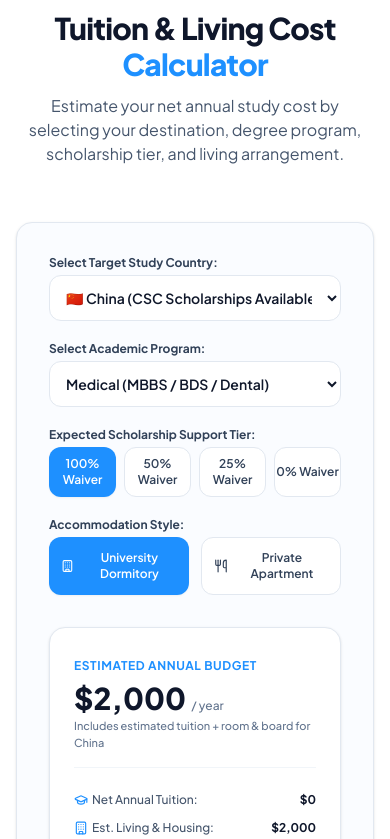
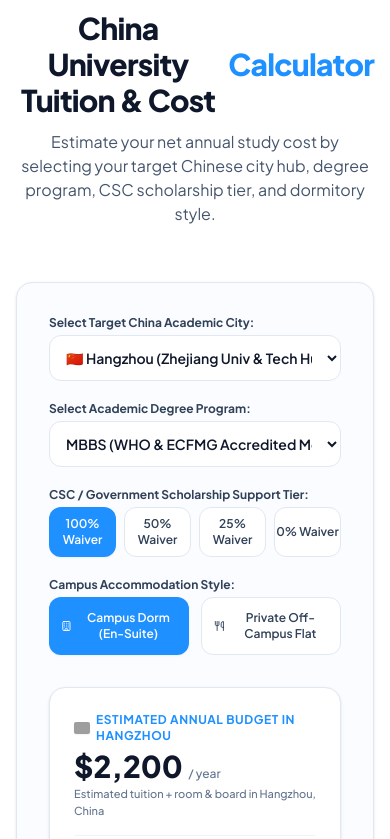
Before and after one commit to 00tatheer00/SBB-Consultancy-Project---China, a Next.js app: page /programs in a window 390 px wide. Shown: the part 4325-5164 px from the top of the page. Built offline with nearby package versions, Linux system fonts and the light colour scheme; grey boxes are pictures that could not be loaded.

Commit message:
Remove all non-China countries across filters and forms; update Hero button to Apply Now

```diff
--- a/src/components/calculator-section.tsx
+++ b/src/components/calculator-section.tsx
@@ -12,37 +12,38 @@ import {
 import { GlassCard } from "./ui/glass-card";
 import { Badge } from "./ui/badge";
 import { Button } from "./ui/button";
+import { ChinaFlag } from "./ui/china-flag";
 
 interface CalculatorSectionProps {
   onOpenBooking: () => void;
 }
 
 export const CalculatorSection: React.FC<CalculatorSectionProps> = ({ onOpenBooking }) => {
-  const [country, setCountry] = useState<string>("China");
-  const [programType, setProgramType] = useState<string>("Medical (MBBS)");
+  const [city, setCity] = useState<string>("Hangzhou");
+  const [programType, setProgramType] = useState<string>("MBBS (Medicine)");
   const [scholarshipLevel, setScholarshipLevel] = useState<string>("100%");
   const [housingStyle, setHousingStyle] = useState<string>("Dorm");
 
-  const countryData: Record<string, { baseTuition: number; baseLiving: number }> = {
-    China: { baseTuition: 3500, baseLiving: 2000 },
-    UK: { baseTuition: 18000, baseLiving: 9000 },
-    Turkey: { baseTuition: 4500, baseLiving: 2500 },
-    Malaysia: { baseTuition: 5500, baseLiving: 3000 },
-    Germany: { baseTuition: 500, baseLiving: 8000 },
-    Australia: { baseTuition: 22000, baseLiving: 12000 },
-    Canada: { baseTuition: 20000, baseLiving: 10000 },
+  const chinaCityData: Record<string, { baseTuition: number; baseLiving: number }> = {
+    Hangzhou: { baseTuition: 3500, baseLiving: 2200 },
+    Shanghai: { baseTuition: 4500, baseLiving: 3200 },
+    Beijing: { baseTuition: 4200, baseLiving: 3000 },
+    Nanjing: { baseTuition: 3200, baseLiving: 2000 },
+    Wuhan: { baseTuition: 2800, baseLiving: 1800 },
+    Guangzhou: { baseTuition: 3600, baseLiving: 2400 },
+    "Xi'an": { baseTuition: 2600, baseLiving: 1600 },
   };
 
-  const currentCountry = countryData[country] || countryData["China"];
+  const currentCity = chinaCityData[city] || chinaCityData["Hangzhou"];
 
   let scholarshipDiscount = 0;
   if (scholarshipLevel === "100%") scholarshipDiscount = 1;
   else if (scholarshipLevel === "50%") scholarshipDiscount = 0.5;
   else if (scholarshipLevel === "25%") scholarshipDiscount = 0.25;
 
-  const finalTuition = currentCountry.baseTuition * (1 - scholarshipDiscount);
-  const housingMultiplier = housingStyle === "Dorm" ? 1 : 1.5;
-  const finalLiving = currentCountry.baseLiving * housingMultiplier;
+  const finalTuition = currentCity.baseTuition * (1 - scholarshipDiscount);
+  const housingMultiplier = housingStyle === "Dorm" ? 1 : 1.4;
+  const finalLiving = currentCity.baseLiving * housingMultiplier;
   const totalAnnualCost = finalTuition + finalLiving;
 
   return (
@@ -51,13 +52,14 @@ export const CalculatorSection: React.FC<CalculatorSectionProps> = ({ onOpenBook
         {/* Section Header */}
         <div className="text-center max-w-3xl mx-auto space-y-3">
           <Badge variant="primary" className="mx-auto">
-            <Calculator className="w-3.5 h-3.5" /> Interactive Financial Tool
+            <Calculator className="w-3.5 h-3.5" /> Interactive China Budget Tool 🇨🇳
           </Badge>
-          <h2 className="text-3xl sm:text-4xl font-extrabold text-slate-900 tracking-tight">
-            Tuition & Living Cost <span className="text-[#1E90FF]">Calculator</span>
+          <h2 className="text-3xl sm:text-4xl font-extrabold text-slate-900 tracking-tight flex items-center justify-center gap-2">
+            <span>China University Tuition & Cost</span>
+            <span className="text-[#1E90FF]">Calculator</span>
           </h2>
           <p className="text-slate-600 text-base sm:text-lg font-normal">
-            Estimate your net annual study cost by selecting your destination, degree program, scholarship tier, and living arrangement.
+            Estimate your net annual study cost by selecting your target Chinese city hub, degree program, CSC scholarship tier, and dormitory style.
           </p>
         </div>
 
@@ -67,47 +69,48 @@ export const CalculatorSection: React.FC<CalculatorSectionProps> = ({ onOpenBook
             <div className="grid grid-cols-1 lg:grid-cols-12 gap-8 items-center">
               {/* Form Controls */}
               <div className="lg:col-span-7 space-y-5 text-left">
-                {/* Country */}
+                {/* City */}
                 <div>
                   <label className="block text-xs font-bold text-slate-700 mb-1">
-                    Select Target Study Country:
+                    Select Target China Academic City:
                   </label>
                   <select
-                    value={country}
-                    onChange={(e) => setCountry(e.target.value)}
+                    value={city}
+                    onChange={(e) => setCity(e.target.value)}
                     className="w-full p-3 rounded-xl border border-slate-200 text-sm font-semibold focus:outline-none focus:border-[#1E90FF] bg-white"
                   >
-                    <option value="China">🇨🇳 China (CSC Scholarships Available)</option>
-                    <option value="UK">🇬🇧 United Kingdom (1-Yr Master's)</option>
-                    <option value="Turkey">🇹🇷 Turkey (Bologna EU Standard)</option>
-                    <option value="Malaysia">🇲🇾 Malaysia (Dual Branch Campuses)</option>
-                    <option value="Germany">🇩🇪 Germany (Tuition-Free Public)</option>
-                    <option value="Australia">🇦🇺 Australia (Group of 8)</option>
-                    <option value="Canada">🇨🇦 Canada (Co-op Internships)</option>
+                    <option value="Hangzhou">🇨🇳 Hangzhou (Zhejiang Univ & Tech Hub)</option>
+                    <option value="Shanghai">🇨🇳 Shanghai (Fudan & SJTU Megacity)</option>
+                    <option value="Beijing">🇨🇳 Beijing (Tsinghua & Peking Capital Hub)</option>
+                    <option value="Nanjing">🇨🇳 Nanjing (Medical & Pharma Hub)</option>
+                    <option value="Wuhan">🇨🇳 Wuhan (HUST & Engineering Hub)</option>
+                    <option value="Guangzhou">🇨🇳 Guangzhou (Canton Trade Hub)</option>
+                    <option value="Xi'an">🇨🇳 Xi'an (Silk Road Academic Hub)</option>
                   </select>
                 </div>
 
                 {/* Program Type */}
                 <div>
                   <label className="block text-xs font-bold text-slate-700 mb-1">
-                    Select Academic Program:
+                    Select Academic Degree Program:
                   </label>
                   <select
                     value={programType}
                     onChange={(e) => setProgramType(e.target.value)}
                     className="w-full p-3 rounded-xl border border-slate-200 text-sm font-semibold focus:outline-none focus:border-[#1E90FF] bg-white"
                   >
-                    <option value="Medical (MBBS)">Medical (MBBS / BDS / Dental)</option>
-                    <option value="Engineering">Engineering (Software, Civil, AI)</option>
-                    <option value="Business">Business (MBA, MSc Finance)</option>
-                    <option value="Pharmacy">Pharmacy & Healthcare</option>
+                    <option value="MBBS (Medicine)">MBBS (WHO & ECFMG Accredited Medicine)</option>
+                    <option value="BDS (Dentistry)">BDS (Dental Surgery)</option>
+                    <option value="Software / AI">Computer Science & Artificial Intelligence</option>
+                    <option value="Engineering">Civil & Mechanical Engineering</option>
+                    <option value="PharmD">PharmD / Pharmaceutical Science</option>
                   </select>
                 </div>
 
-                {/* Scholarship Tier */}
+                {/* CSC Scholarship Tier */}
                 <div>
                   <label className="block text-xs font-bold text-slate-700 mb-1">
-                    Expected Scholarship Support Tier:
+                    CSC / Government Scholarship Support Tier:
                   </label>
                   <div className="grid grid-cols-4 gap-2">
                     {["100%", "50%", "25%", "0%"].map((tier) => (
@@ -115,7 +118,7 @@ export const CalculatorSection: React.FC<CalculatorSectionProps> = ({ onOpenBook
                         key={tier}
                         type="button"
                         onClick={() => setScholarshipLevel(tier)}
-                        className={`py-2 rounded-xl text-xs font-semibold transition-all ${
+                        className={`py-2 rounded-xl text-xs font-semibold transition-all cursor-pointer ${
                           scholarshipLevel === tier
                             ? "bg-[#1E90FF] text-white shadow-xs font-bold"
                             : "bg-white text-slate-700 border border-slate-200 hover:border-[#1E90FF]"
@@ -130,30 +133,30 @@ export const CalculatorSection: React.FC<CalculatorSectionProps> = ({ onOpenBook
                 {/* Housing Style */}
                 <div>
                   <label className="block text-xs font-bold text-slate-700 mb-1">
-                    Accommodation Style:
+                    Campus Accommodation Style:
                   </label>
                   <div className="grid grid-cols-2 gap-3">
                     <button
                       type="button"
                       onClick={() => setHousingStyle("Dorm")}
-                      className={`p-3 rounded-xl text-xs font-semibold transition-all flex items-center justify-center gap-2 ${
+                      className={`p-3 rounded-xl text-xs font-semibold transition-all flex items-center justify-center gap-2 cursor-pointer ${
                         housingStyle === "Dorm"
                           ? "bg-[#1E90FF] text-white shadow-xs font-bold"
                           : "bg-white text-slate-700 border border-slate-200"
                       }`}
                     >
-                      <Building className="w-4 h-4" /> University Dormitory
+                      <Building className="w-4 h-4" /> Campus Dorm (En-Suite)
                     </button>
                     <button
                       type="button"
                       onClick={() => setHousingStyle("Apartment")}
-                      className={`p-3 rounded-xl text-xs font-semibold transition-all flex items-center justify-center gap-2 ${
+                      className={`p-3 rounded-xl text-xs font-semibold transition-all flex items-center justify-center gap-2 cursor-pointer ${
                         housingStyle === "Apartment"
                           ? "bg-[#1E90FF] text-white shadow-xs font-bold"
                           : "bg-white text-slate-700 border border-slate-200"
                       }`}
                     >
-                      <Utensils className="w-4 h-4" /> Private Apartment
+                      <Utensils className="w-4 h-4" /> Private Off-Campus Flat
                     </button>
                   </div>
                 </div>
@@ -162,15 +165,15 @@ export const CalculatorSection: React.FC<CalculatorSectionProps> = ({ onOpenBook
               {/* Display Card */}
               <div className="lg:col-span-5 bg-white p-6 rounded-2xl border border-slate-200 space-y-6 shadow-sm">
                 <div className="border-b border-slate-100 pb-4">
-                  <span className="text-xs font-bold text-[#1E90FF] uppercase tracking-wider">
-                    Estimated Annual Budget
+                  <span className="text-xs font-bold text-[#1E90FF] uppercase tracking-wider flex items-center gap-1.5">
+                    <ChinaFlag size="sm" /> Estimated Annual Budget in {city}
                   </span>
                   <h4 className="text-3xl font-extrabold text-slate-900 mt-1">
                     ${totalAnnualCost.toLocaleString()}{" "}
                     <span className="text-xs font-medium text-slate-500">/ year</span>
                   </h4>
                   <p className="text-[11px] text-slate-500 font-medium mt-0.5">
-                    Includes estimated tuition + room & board for {country}
+                    Estimated tuition + room & board in {city}, China
                   </p>
                 </div>
 
@@ -188,8 +191,8 @@ export const CalculatorSection: React.FC<CalculatorSectionProps> = ({ onOpenBook
                     <span className="font-bold text-slate-900">${finalLiving.toLocaleString()}</span>
                   </div>
                   <div className="flex justify-between items-center text-emerald-700 font-bold bg-emerald-50 p-2.5 rounded-lg border border-emerald-200">
-                    <span>Est. Scholarship Savings:</span>
-                    <span>-${(currentCountry.baseTuition * scholarshipDiscount).toLocaleString()}</span>
+                    <span>Est. CSC Scholarship Savings:</span>
+                    <span>-${(currentCity.baseTuition * scholarshipDiscount).toLocaleString()}</span>
                   </div>
                 </div>
 
@@ -200,7 +203,7 @@ export const CalculatorSection: React.FC<CalculatorSectionProps> = ({ onOpenBook
                   className="w-full text-xs"
                   icon={<ArrowRight className="w-4 h-4" />}
                 >
-                  Lock In Scholarship Rate
+                  Lock In 100% Scholarship Rate
                 </Button>
               </div>
             </div>
--- a/src/components/contact-section.tsx
+++ b/src/components/contact-section.tsx
@@ -14,6 +14,7 @@ import {
 import { GlassCard } from "./ui/glass-card";
 import { Badge } from "./ui/badge";
 import { Button } from "./ui/button";
+import { ChinaFlag } from "./ui/china-flag";
 
 export const ContactSection: React.FC = () => {
   const [submitted, setSubmitted] = useState(false);
@@ -21,7 +22,7 @@ export const ContactSection: React.FC = () => {
     fullName: "",
     email: "",
     phone: "",
-    destination: "China",
+    city: "Hangzhou Hub",
     program: "MBBS / Medical",
     message: "",
   });
@@ -32,10 +33,10 @@ export const ContactSection: React.FC = () => {
   };
 
   const offices = [
-    { city: "Beijing Office", address: "Chaoyang District, Tech Tower 8B, Beijing, China", phone: "+86 10 8829 1000" },
-    { city: "London Liaison", address: "25 Old Broad Street, EC2N 1HN, London, UK", phone: "+44 20 7946 0912" },
-    { city: "Istanbul Hub", address: "Maslak Square Plaza No. 14, Istanbul, Turkey", phone: "+90 212 312 4500" },
-    { city: "Kuala Lumpur Branch", address: "KLCC Tower 2, Level 18, Kuala Lumpur, Malaysia", phone: "+60 3 2181 9000" },
+    { city: "Beijing Headquarter", address: "Chaoyang District, Tech Tower 8B, Beijing, China", phone: "+86 10 8829 1000" },
+    { city: "Shanghai Liaison Office", address: "Lujiazui Financial Center Tower 2, Shanghai, China", phone: "+86 21 6888 2026" },
+    { city: "Hangzhou Hub Desk", address: "Zhejiang Tech Park, West Lake District, Hangzhou, China", phone: "+86 571 8890 3000" },
+    { city: "Wuhan Central Desk", address: "Optics Valley Plaza No. 18, Wuhan, China", phone: "+86 27 8765 4000" },
   ];
 
   return (
@@ -44,13 +45,15 @@ export const ContactSection: React.FC = () => {
         {/* Section Header */}
         <div className="text-center max-w-3xl mx-auto space-y-3">
           <Badge variant="primary" className="mx-auto">
-            <PhoneCall className="w-3.5 h-3.5" /> Start Your Academic Journey
+            <PhoneCall className="w-3.5 h-3.5" /> Start Your China Academic Journey 🇨🇳
           </Badge>
-          <h2 className="text-3xl sm:text-5xl font-extrabold text-slate-900 tracking-tight">
-            Book a Free 1-on-1 <span className="text-[#1E90FF]">Consultation</span>
+          <h2 className="text-3xl sm:text-5xl font-extrabold text-slate-900 tracking-tight flex items-center justify-center gap-3">
+            <span>Book a Free 1-on-1</span>
+            <span className="text-[#1E90FF]">China Consultation</span>
+            <ChinaFlag size="lg" />
           </h2>
           <p className="text-slate-600 text-base sm:text-lg font-normal">
-            Speak directly with our senior educational advisors for transcript evaluation, scholarship profiling, and university shortlist recommendations.
+            Speak directly with our senior China educational advisors for transcript evaluation, CSC scholarship profiling, and university shortlist recommendations.
           </p>
         </div>
 
@@ -67,9 +70,9 @@ export const ContactSection: React.FC = () => {
                   <div className="w-16 h-16 rounded-full bg-emerald-50 text-emerald-600 flex items-center justify-center mx-auto border border-emerald-200">
                     <CheckCircle className="w-8 h-8" />
                   </div>
-                  <h3 className="text-2xl font-bold text-slate-900">Consultation Request Received!</h3>
+                  <h3 className="text-2xl font-bold text-slate-900">China Application Consultation Received!</h3>
                   <p className="text-sm font-medium text-slate-600 max-w-md mx-auto">
-                    Thank you, <span className="font-bold text-slate-900">{formData.fullName}</span>. An SBB senior educational advisor will contact you via WhatsApp & Email within 2 business hours.
+                    Thank you, <span className="font-bold text-slate-900">{formData.fullName}</span>. An SBB senior China educational advisor will contact you via WhatsApp & Email within 2 business hours.
                   </p>
                   <Button variant="outline" size="sm" onClick={() => setSubmitted(false)}>
                     Submit Another Inquiry
@@ -80,7 +83,7 @@ export const ContactSection: React.FC = () => {
                   <div className="grid grid-cols-1 sm:grid-cols-2 gap-4">
                     <div>
                       <label className="block text-xs font-bold text-slate-700 mb-1">
-                        Full Name *
+                        Full Student Name *
                       </label>
                       <input
                         type="text"
@@ -122,48 +125,49 @@ export const ContactSection: React.FC = () => {
                     </div>
                     <div>
                       <label className="block text-xs font-bold text-slate-700 mb-1">
-                        Target Country
+                        Target China City Hub
                       </label>
                       <select
-                        value={formData.destination}
-                        onChange={(e) => setFormData({ ...formData, destination: e.target.value })}
+                        value={formData.city}
+                        onChange={(e) => setFormData({ ...formData, city: e.target.value })}
                         className="w-full p-3 rounded-xl border border-slate-200 text-xs font-medium text-slate-900 focus:outline-none focus:border-[#1E90FF] bg-white"
                       >
-                        <option value="China">🇨🇳 China (CSC Scholarships)</option>
-                        <option value="UK">🇬🇧 United Kingdom</option>
-                        <option value="Turkey">🇹🇷 Turkey</option>
-                        <option value="Malaysia">🇲🇾 Malaysia</option>
-                        <option value="Europe">🇪🇺 Germany / Europe</option>
-                        <option value="Australia">🇦🇺 Australia</option>
-                        <option value="Canada">🇨🇦 Canada</option>
+                        <option value="Hangzhou Hub">🇨🇳 Hangzhou (Zhejiang Univ & Tech Hub)</option>
+                        <option value="Beijing Hub">🇨🇳 Beijing (Tsinghua & Peking Capital)</option>
+                        <option value="Shanghai Hub">🇨🇳 Shanghai (Fudan & SJTU Megacity)</option>
+                        <option value="Nanjing Hub">🇨🇳 Nanjing (Medical & Pharma Hub)</option>
+                        <option value="Wuhan Hub">🇨🇳 Wuhan (Engineering & Tech Hub)</option>
+                        <option value="Guangzhou Hub">🇨🇳 Guangzhou (Canton Trade Hub)</option>
+                        <option value="Xi'an Hub">🇨🇳 Xi'an (Silk Road Academic Hub)</option>
                       </select>
                     </div>
                   </div>
 
                   <div>
                     <label className="block text-xs font-bold text-slate-700 mb-1">
-                      Intended Program
+                      Intended China Degree Program
                     </label>
                     <select
                       value={formData.program}
                       onChange={(e) => setFormData({ ...formData, program: e.target.value })}
                       className="w-full p-3 rounded-xl border border-slate-200 text-xs font-medium text-slate-900 focus:outline-none focus:border-[#1E90FF] bg-white"
                     >
-                      <option value="MBBS / Medical">MBBS / BDS / Clinical Medicine</option>
-                      <option value="Engineering">Software / Civil / Electrical Eng</option>
-                      <option value="Computer Science">Computer Science & AI</option>
-                      <option value="Business / MBA">MBA / International Business</option>
-                      <option value="Pharmacy">PharmD / Pharmacy</option>
+                      <option value="MBBS / Medical">MBBS (Clinical Medicine - WHO Listed)</option>
+                      <option value="BDS / Dentistry">BDS (Bachelor of Dental Surgery)</option>
+                      <option value="Computer Science">Computer Science & AI (Hangzhou)</option>
+                      <option value="Engineering">Civil & Structural Engineering</option>
+                      <option value="PharmD">PharmD / Clinical Pharmacy</option>
+                      <option value="MBA / Business">MBA & E-Commerce</option>
                     </select>
                   </div>
 
                   <div>
                     <label className="block text-xs font-bold text-slate-700 mb-1">
-                      Your Academic Qualifications & Questions
+                      Your Academic Qualifications & CSC Scholarship Queries
                     </label>
                     <textarea
                       rows={3}
-                      placeholder="Tell us your high school / Bachelor score percentage, budget preferences, or specific queries..."
+                      placeholder="Tell us your high school / FSc score percentage, budget preferences, or specific queries..."
                       value={formData.message}
                       onChange={(e) => setFormData({ ...formData, message: e.target.value })}
                       className="w-full p-3 rounded-xl border border-slate-200 text-xs font-medium text-slate-900 focus:outline-none focus:border-[#1E90FF]"
@@ -193,12 +197,12 @@ export const ContactSection: React.FC = () => {
                   <MessageSquare className="w-5 h-5 text-white" />
                 </div>
                 <div>
-                  <h4 className="text-base font-bold">Instant WhatsApp Support</h4>
+                  <h4 className="text-base font-bold">Instant China WhatsApp Support</h4>
                   <p className="text-xs text-emerald-100 font-medium">Average response time: 5 minutes</p>
                 </div>
               </div>
               <p className="text-xs text-emerald-100 font-normal leading-relaxed">
-                Need urgent assistance regarding 2026 intake deadlines or embassy document checklist? Connect directly with our live advisory desk.
+                Need urgent assistance regarding 2026 Chinese intake deadlines or JW202 embassy document checklist? Connect directly with our live advisory desk.
               </p>
               <a
                 href="https://wa.me/861088291000"
@@ -210,10 +214,10 @@ export const ContactSection: React.FC = () => {
               </a>
             </div>
 
-            {/* Global Offices Directory */}
+            {/* China Offices Directory */}
             <GlassCard className="p-6 border border-slate-200 bg-white space-y-4 shadow-sm">
               <h4 className="text-base font-bold text-slate-900 flex items-center gap-2">
-                <Globe2 className="w-4 h-4 text-[#1E90FF]" /> Global Office Locations
+                <Globe2 className="w-4 h-4 text-[#1E90FF]" /> China Advisory Hub Offices
               </h4>
 
               <div className="space-y-3 divide-y divide-slate-100">
@@ -232,13 +236,13 @@ export const ContactSection: React.FC = () => {
             {/* Map Visual */}
             <div className="relative h-44 rounded-3xl overflow-hidden border border-slate-200 shadow-sm">
               <img
-                src="https://images.unsplash.com/photo-1526778548025-fa2f459cd5c1?auto=format&fit=crop&w=800&q=80"
-                alt="Global Locations Map Preview"
+                src="https://images.unsplash.com/photo-1541339907198-e08756dedf3f?auto=format&fit=crop&w=800&q=80"
+                alt="China Campus & City Map Preview"
                 className="w-full h-full object-cover"
               />
               <div className="absolute inset-0 bg-slate-950/40 flex items-center justify-center">
                 <span className="bg-white px-4 py-2 rounded-full text-xs font-bold text-slate-900 shadow-sm flex items-center gap-2 border border-slate-200">
-                  <MapPin className="w-4 h-4 text-[#1E90FF]" /> Global Advisory Hub Network
+                  <MapPin className="w-4 h-4 text-[#1E90FF]" /> Official China Network Hub
                 </span>
               </div>
             </div>
--- a/src/components/hero-section.tsx
+++ b/src/components/hero-section.tsx
@@ -94,14 +94,14 @@ export const HeroSection: React.FC<HeroSectionProps> = ({ onOpenBooking }) => {
               transition={{ duration: 0.4, delay: 0.3 }}
               className="flex flex-col sm:flex-row items-center justify-center lg:justify-start gap-4 pt-1"
             >
-              {/* Apply Now Primary Button */}
+              {/* Apply Now Primary Button (Updated to strict "Apply Now") */}
               <Button
                 variant="primary"
                 size="lg"
                 onClick={onOpenBooking}
                 className="w-full sm:w-auto text-sm px-8 py-3.5 font-bold shadow-md shadow-[#1E90FF]/25 flex items-center justify-center gap-3"
               >
-                <span>Apply to China Now</span>
+                <span>Apply Now</span>
                 <span className="w-6 h-6 rounded-full bg-white/20 flex items-center justify-center">
                   <ArrowRight className="w-3.5 h-3.5 text-white" />
                 </span>
```
Also changed, not shown: src/components/universities-section.tsx (+21 -18 lines).
